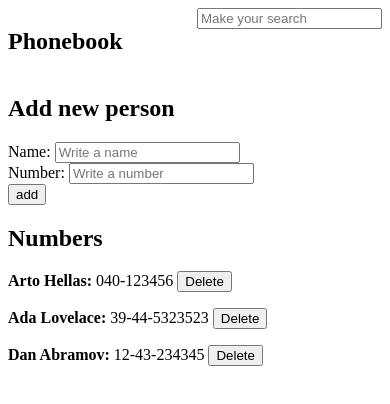
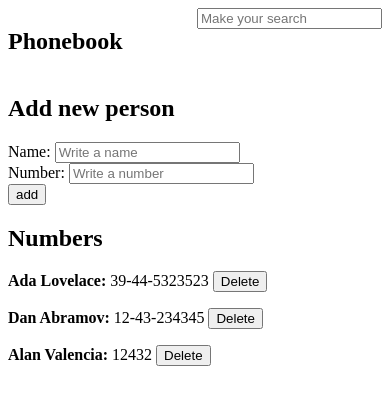
Before and after one commit to heyAlanDev/fullstack-open-exercises, a React (Create React App) app in the folder part2/phone-book/: page / in a window 390 px wide. Shown: the top 404 px of the page. Built offline with nearby package versions, Linux system fonts and the light colour scheme; data requests are answered from the project's data file.

Commit message:
feat(part2/phone-book): Make the exercise 2.18

```diff
--- a/part2/phone-book/db.json
+++ b/part2/phone-book/db.json
@@ -1,10 +1,5 @@
 {
   "persons": [
-    {
-      "name": "Arto Hellas",
-      "number": "040-123456",
-      "id": 1
-    },
     {
       "name": "Ada Lovelace",
       "number": "39-44-5323523",
@@ -14,6 +9,11 @@
       "name": "Dan Abramov",
       "number": "12-43-234345",
       "id": 3
+    },
+    {
+      "name": "Alan Valencia",
+      "number": "12432",
+      "id": 4
     }
   ]
 }
--- a/part2/phone-book/src/App.js
+++ b/part2/phone-book/src/App.js
@@ -23,11 +23,25 @@ const App = () => {
       number: newNumber
     }
 
-    if (persons.find(person => person.name === personObject.name))
-      return alert(`${personObject.name} is already added to Numberbook`)
+    if (
+      persons.find(person => person.name === personObject.name) &&
+      window.confirm(
+        `${personObject.name} is already added to phonebook, replace the old number with a new number`
+      )
+    ) {
+      const id = persons.find(person => person.name === personObject.name).id
 
-    personService.create(personObject).then(returnedPersons => {
-      setPersons(persons.concat(returnedPersons))
+      return personService.update(id, personObject).then(returnedPerson => {
+        setPersons(
+          persons.map(person => (person.id !== id ? person : returnedPerson))
+        )
+        setNewName('')
+        setNewNumber('')
+      })
+    }
+
+    personService.create(personObject).then(returnedPerson => {
+      setPersons(persons.concat(returnedPerson))
       setNewName('')
       setNewNumber('')
     })
@@ -45,6 +59,16 @@ const App = () => {
     setSearch(event.target.value)
   }
 
+  const handleDeletePerson = (id, name) => {
+    if (window.confirm(`Delete ${name}?`)) {
+      personService
+        .remove(id)
+        .then(() => alert(`${name} has been deleted successful`))
+        .catch(err => console.log(err))
+        setPersons(persons.filter(p => p.id !== id))
+    }
+  }
+
   return (
     <div>
       <div style={{ display: 'flex', justifyContent: 'space-between' }}>
@@ -58,10 +82,10 @@ const App = () => {
         handleNameChange={handleNamePersonChange}
         handleNumberChange={handleNumberPersonChange}
         name={newName}
-        Number={newNumber}
+        number={newNumber}
       />
       <h2>Numbers</h2>
-      <Persons persons={persons} />
+      <Persons persons={persons} handleDelete={handleDeletePerson}/>
     </div>
   )
 }
--- a/part2/phone-book/src/components/Persons.js
+++ b/part2/phone-book/src/components/Persons.js
@@ -1,15 +1,7 @@
 import Person from './Person'
-import personService from '../services/persons'
 
-const Persons = ({ persons }) => {
-  const handleClick = (id, name) => {
-    if (window.confirm(`Delete ${name}?`)) {
-      personService
-        .remove(id)
-        .then(() => alert(`${name} has been deleted successful`))
-        .catch(err => console.log(err))
-    }
-  }
+const Persons = ({ persons, handleDelete }) => {
+
 
   return (
     <div>
@@ -18,7 +10,7 @@ const Persons = ({ persons }) => {
           key={person.id}
           name={person.name}
           number={person.number}
-          handleClick={() => handleClick(person.id, person.name)}
+          handleClick={() => handleDelete(person.id, person.name)}
         />
       ))}
     </div>
```
